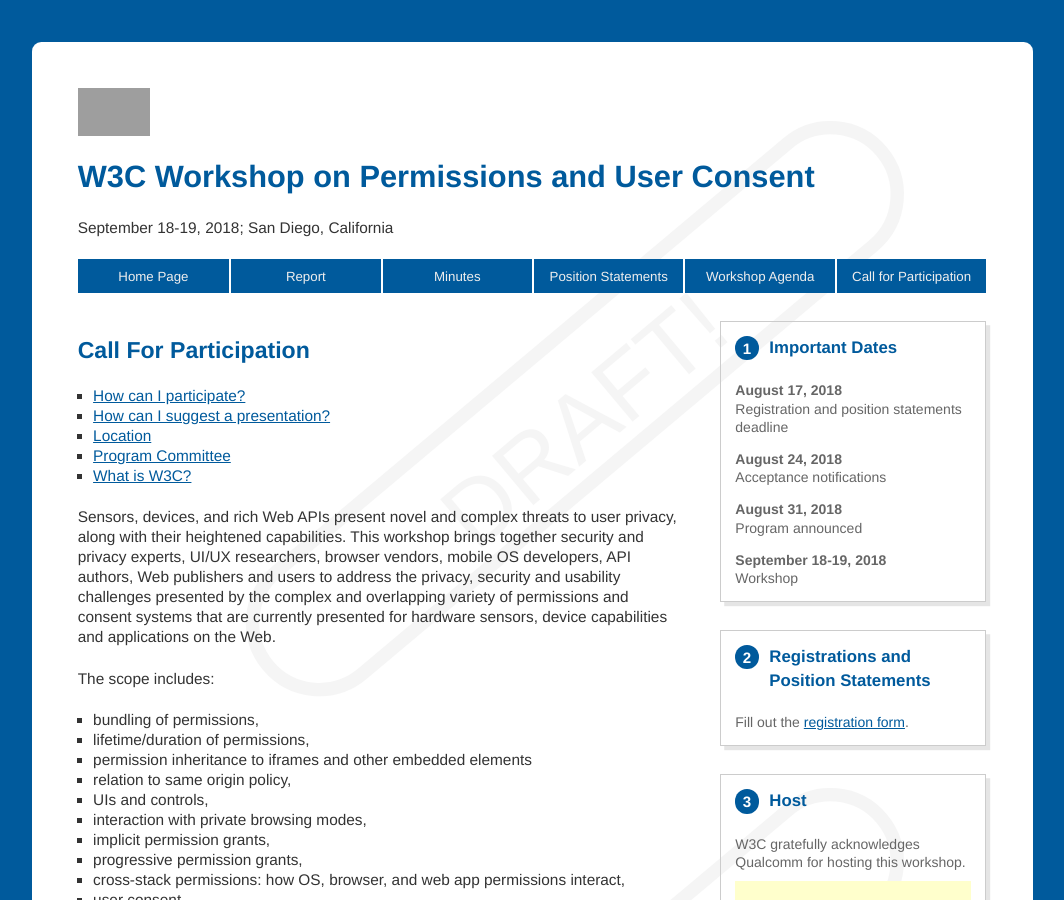
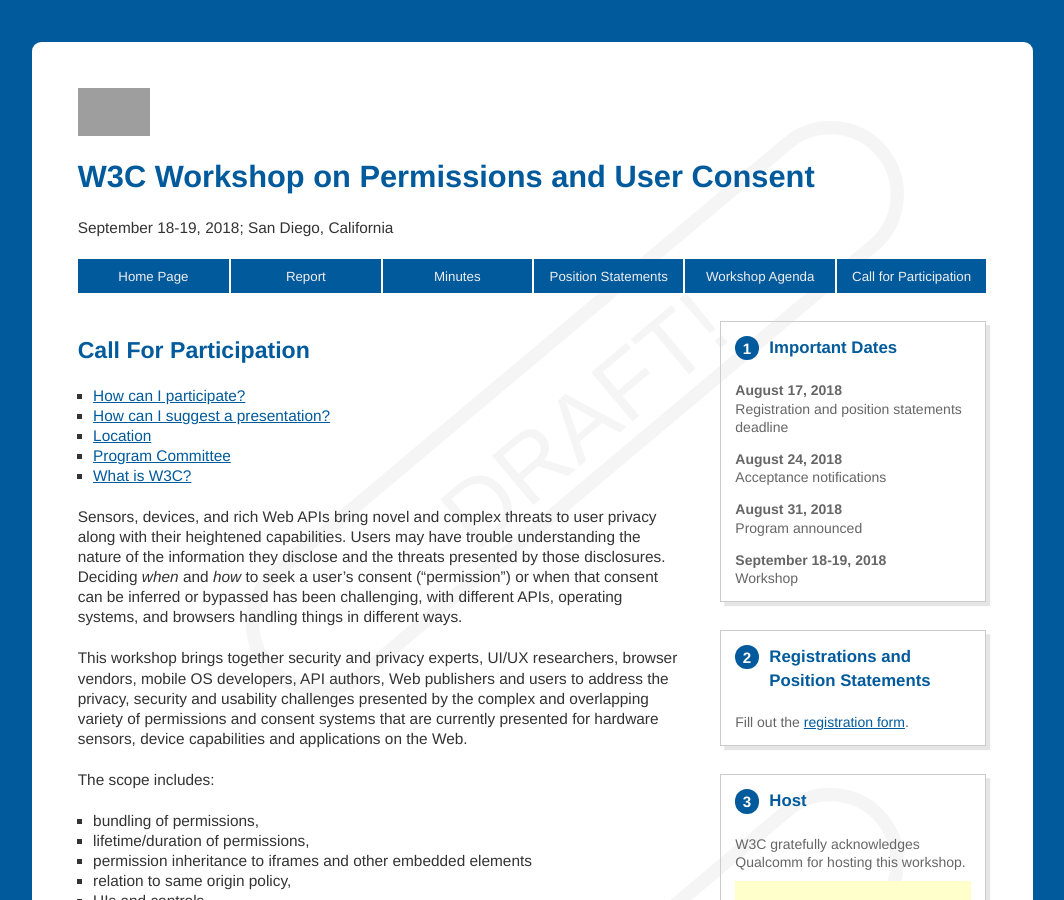
Before and after one commit to w3c/permissions-ws-2018, a Jekyll site: the page built from cfp.md, in a window 1280 px wide and 900 px high. Shown: the whole window, without its empty margins (108-1172 px from the left). Built offline with Jekyll 4.4.1, drawn with Linux system fonts in a browser that asks for light colours; our own code applies the rules of GitHub Pages for plain Markdown files; grey boxes are pictures that could not be loaded.

Commit message:
try to explain 'permission'

```diff
--- a/cfp.md
+++ b/cfp.md
@@ -8,7 +8,9 @@ layout: cfp
 * TOC
 {:toc}
 
-Sensors, devices, and rich Web APIs present novel and complex threats to user privacy, along with their heightened capabilities.  This workshop brings together security and privacy experts, UI/UX researchers, browser vendors, mobile OS developers, API authors, Web publishers and users to address the privacy, security and usability challenges presented by the complex and overlapping variety of permissions and consent systems that are currently presented for hardware sensors, device capabilities and applications on the Web.
+Sensors, devices, and rich Web APIs bring novel and complex threats to user privacy along with their heightened capabilities. Users may have trouble understanding the nature of the information they disclose and the threats presented by those disclosures.  Deciding *when* and *how* to seek a user's consent ("permission") or when that consent can be inferred or bypassed has been challenging, with different APIs, operating systems, and browsers handling things in different ways.
+
+This workshop brings together security and privacy experts, UI/UX researchers, browser vendors, mobile OS developers, API authors, Web publishers and users to address the privacy, security and usability challenges presented by the complex and overlapping variety of permissions and consent systems that are currently presented for hardware sensors, device capabilities and applications on the Web.
 
 The scope includes:
 
```
